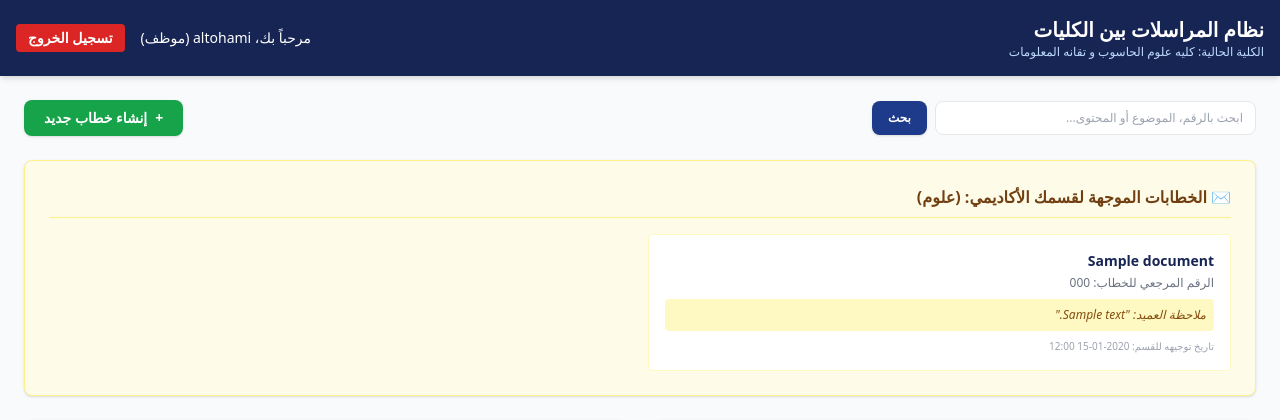
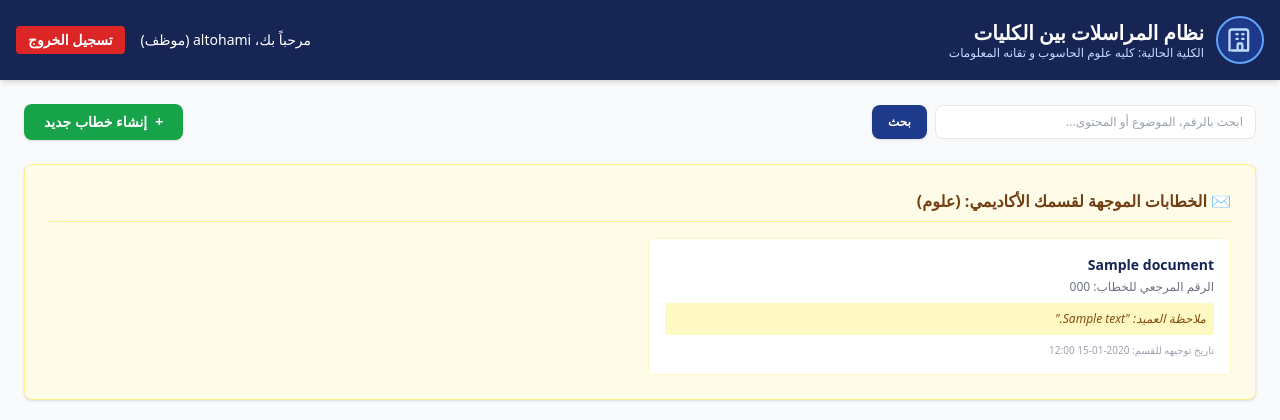
Before and after one commit to altohamikpaahi-blip/College_link_v2, a Django app: template templates/correspondence/dashboard.html in a window 1280 px wide. Shown: the top 420 px of the page. Run offline with Django 5.2, Linux system fonts and the light colour scheme; the template is opened without the code that fills it: values that come from a table or form of the project are taken from there, others are empty; a user stored in the database is signed in; data comes from the database, SQL or seed files in the repository; tables that the repository leaves empty hold one stand-in row (values such as "Sample post"); some libraries are stand-ins or nearby versions.

Commit message:
Update dashboard.html

````diff
--- a/templates/correspondence/dashboard.html
+++ b/templates/correspondence/dashboard.html
@@ -6,11 +6,24 @@
     <script src="https://cdn.tailwindcss.com"></script>
 </head>
 <body class="bg-gray-50 text-gray-850">
-    <!-- الشريط العلوي -->
+    <!-- الشريط العلوي الاحترافي المحدث مع الشعار الدائري -->
     <header class="bg-blue-950 text-white p-4 shadow-md flex justify-between items-center">
-        <div>
-            <h1 class="text-xl font-bold">نظام المراسلات بين الكليات</h1>
-            <p class="text-xs text-blue-200">الكلية الحالية: {{ user.college.name|default:"غير محددة" }}</p>
+        <div class="flex items-center gap-3">
+            <!-- كرت الشعار الدائري -->
+            <div class="w-12 h-12 rounded-full overflow-hidden border-2 border-blue-400 bg-blue-900 flex items-center justify-center shadow-inner">
+                {% if user.college.logo %}
+                    <img src="{{ user.college.logo.url }}" alt="شعار الكلية" class="w-full h-full object-cover">
+                {% else %}
+                    <!-- أيقونة افتراضية أنيقة ومصممة بـ Tailwind في حال لم يتم رفع شعار للكلية بعد -->
+                    <svg class="w-7 h-7 text-blue-200" fill="none" stroke="currentColor" viewBox="0 0 24 24" xmlns="http://www.w3.org/2000/svg">
+                        <path stroke-linecap="round" stroke-linejoin="round" stroke-width="2" d="M19 21V5a2 2 0 00-2-2H5a2 2 0 00-2 2v16m14 0h2m-2 0h-5m-9 0H3m2 0h5M9 7h1m-1 4h1m4-4h1m-1 4h1m-5 10v-5a1 1 0 011-1h2a1 1 0 011 1v5m-4 0h4"></path>
+                    </svg>
+                {% endif %}
+            </div>
+            <div>
+                <h1 class="text-xl font-bold leading-tight">نظام المراسلات بين الكليات</h1>
+                <p class="text-xs text-blue-200">الكلية الحالية: {{ user.college.name|default:"غير محددة" }}</p>
+            </div>
         </div>
         <div class="flex items-center gap-4">
             <span class="text-sm">مرحباً بك، {{ user.get_full_name|default:user.username }} ({{ user.get_role_display }})</span>
@@ -77,7 +90,6 @@
                                 <h3 class="font-bold text-sm text-blue-950">
                                     {{ doc.title }}
                                 </h3>
-                                <!-- نقطة زرقاء وامضة للخطاب الجديد غير المقروء -->
                                 {% if not doc.is_read %}
                                     <span class="flex h-2.5 w-2.5 relative">
                                         <span class="animate-ping absolute inline-flex h-full w-full rounded-full bg-blue-600 opacity-75"></span>
@@ -108,13 +120,12 @@
                                 <span class="px-2 py-0.5 rounded text-[10px] font-bold
                                     {% if doc.status == 'sent' %} bg-green-100 text-green-800
                                     {% elif doc.status == 'pending' %} bg-yellow-100 text-yellow-800
-                                    ```                 {% else %} bg-gray-200 text-gray-700 {% endif %}">
+                                    {% else %} bg-gray-200 text-gray-700 {% endif %}">
                                     {{ doc.get_status_display }}
                                 </span>
                             </div>
                             <p class="text-xs text-gray-500 mt-1">المستقبل: {{ doc.recipient_college.name }} {% if doc.reference_number %} | صادر رقم: {{ doc.reference_number }} {% endif %}</p>
 
-                            <!-- مؤشر القراءة الذكي يوضح للمرسل هل تم قراءة خطابه من المستقبل أم لا -->
                             <div class="flex justify-between items-center mt-2 pt-1 border-t border-gray-100 text-[10px]">
                                 <span class="text-gray-400">{{ doc.created_at|date:"Y-m-d H:i" }}</span>
                                 {% if doc.status == 'sent' %}
````
